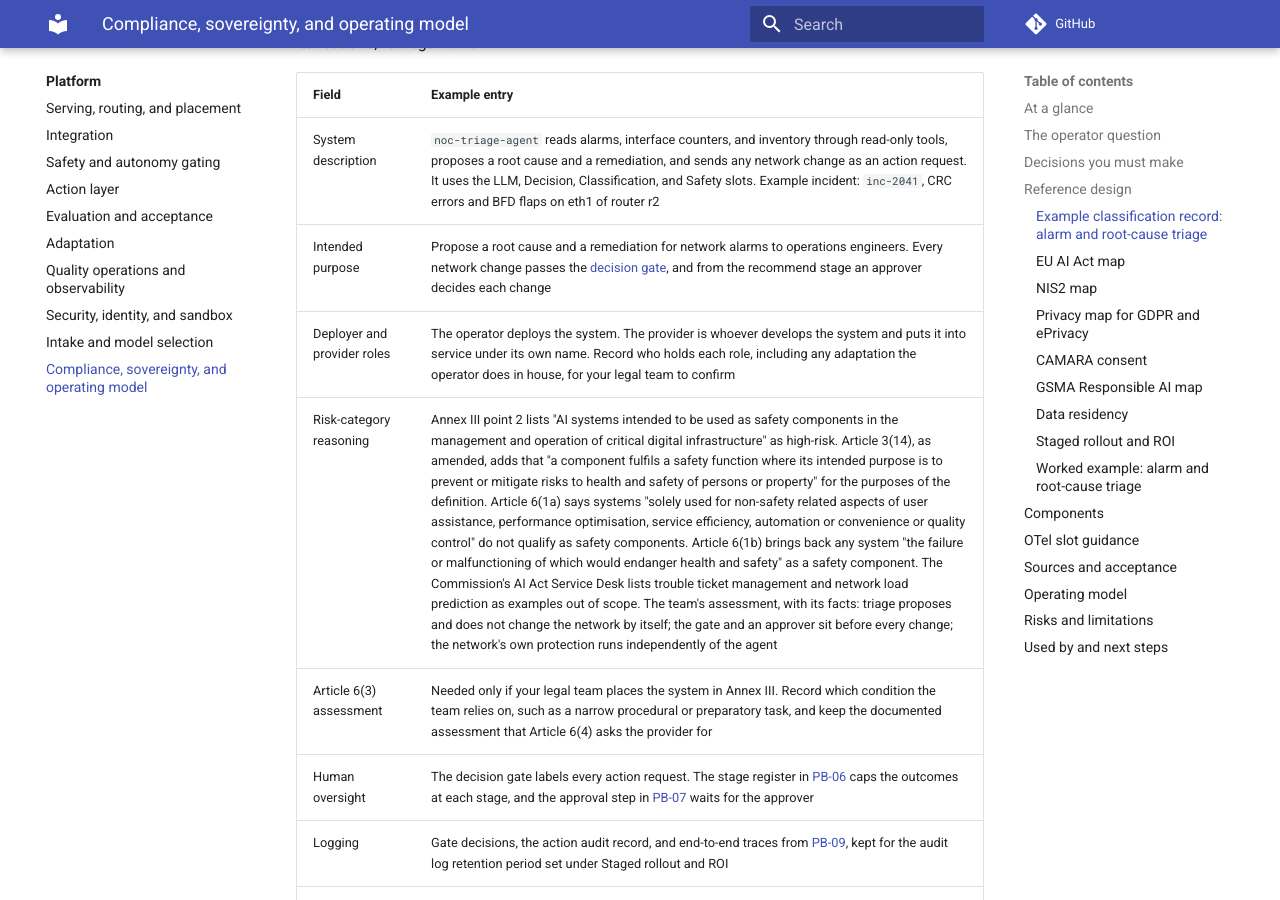
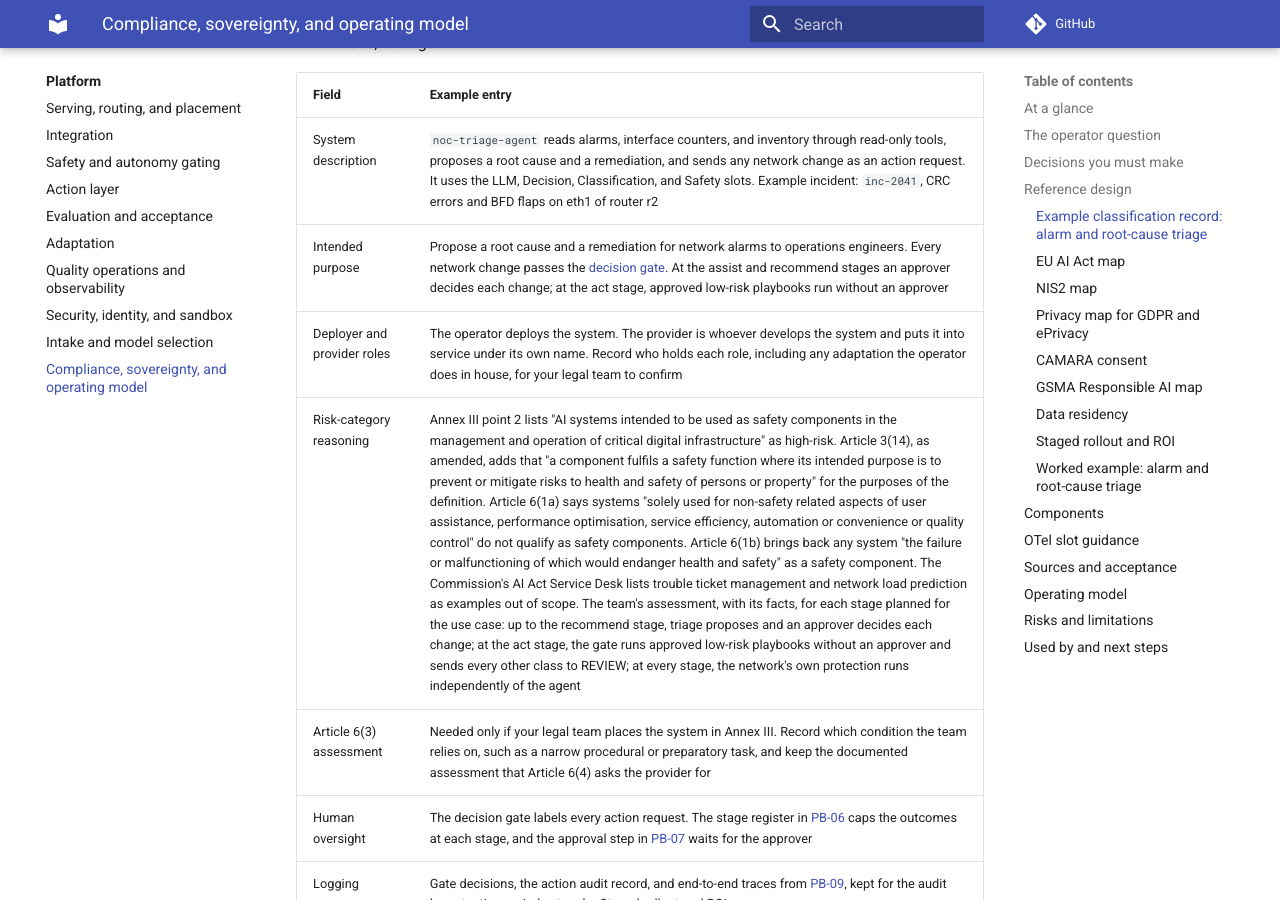
Before and after one commit to ravisharma5/otel-telco-blueprints, an MkDocs documentation site: the page built from platform/compliance-operating-model/README.md, in a window 1280 px wide and 900 px high, scrolled down 2897 px. Built offline with MkDocs 1.6.1 and Material for MkDocs 9.7.7, drawn with Linux system fonts in a browser that asks for light colours; comment, search, counter and statistics services are not loaded; some of the changed text lies outside the part shown.

Commit message:
fix(platform): keep the example classification record true at the act stage
Scope the intended purpose and risk-category facts by stage, state that
approved low-risk playbooks run without an approver at the act stage, and
make promotion to the act stage reopen the record with a new legal sign-off.

````diff
--- a/platform/compliance-operating-model/README.md
+++ b/platform/compliance-operating-model/README.md
@@ -70,9 +70,9 @@ Example: complete this record for your own deployment. The entries cite Regulati
 | Field | Example entry |
 |---|---|
 | System description | `noc-triage-agent` reads alarms, interface counters, and inventory through read-only tools, proposes a root cause and a remediation, and sends any network change as an action request. It uses the LLM, Decision, Classification, and Safety slots. Example incident: `inc-2041`, CRC errors and BFD flaps on eth1 of router r2 |
-| Intended purpose | Propose a root cause and a remediation for network alarms to operations engineers. Every network change passes the [decision gate](../../architecture/decision-gate.md), and from the recommend stage an approver decides each change |
+| Intended purpose | Propose a root cause and a remediation for network alarms to operations engineers. Every network change passes the [decision gate](../../architecture/decision-gate.md). At the assist and recommend stages an approver decides each change; at the act stage, approved low-risk playbooks run without an approver |
 | Deployer and provider roles | The operator deploys the system. The provider is whoever develops the system and puts it into service under its own name. Record who holds each role, including any adaptation the operator does in house, for your legal team to confirm |
-| Risk-category reasoning | Annex III point 2 lists "AI systems intended to be used as safety components in the management and operation of critical digital infrastructure" as high-risk. Article 3(14), as amended, adds that "a component fulfils a safety function where its intended purpose is to prevent or mitigate risks to health and safety of persons or property" for the purposes of the definition. Article 6(1a) says systems "solely used for non-safety related aspects of user assistance, performance optimisation, service efficiency, automation or convenience or quality control" do not qualify as safety components. Article 6(1b) brings back any system "the failure or malfunctioning of which would endanger health and safety" as a safety component. The Commission's AI Act Service Desk lists trouble ticket management and network load prediction as examples out of scope. The team's assessment, with its facts: triage proposes and does not change the network by itself; the gate and an approver sit before every change; the network's own protection runs independently of the agent |
+| Risk-category reasoning | Annex III point 2 lists "AI systems intended to be used as safety components in the management and operation of critical digital infrastructure" as high-risk. Article 3(14), as amended, adds that "a component fulfils a safety function where its intended purpose is to prevent or mitigate risks to health and safety of persons or property" for the purposes of the definition. Article 6(1a) says systems "solely used for non-safety related aspects of user assistance, performance optimisation, service efficiency, automation or convenience or quality control" do not qualify as safety components. Article 6(1b) brings back any system "the failure or malfunctioning of which would endanger health and safety" as a safety component. The Commission's AI Act Service Desk lists trouble ticket management and network load prediction as examples out of scope. The team's assessment, with its facts, for each stage planned for the use case: up to the recommend stage, triage proposes and an approver decides each change; at the act stage, the gate runs approved low-risk playbooks without an approver and sends every other class to REVIEW; at every stage, the network's own protection runs independently of the agent |
 | Article 6(3) assessment | Needed only if your legal team places the system in Annex III. Record which condition the team relies on, such as a narrow procedural or preparatory task, and keep the documented assessment that Article 6(4) asks the provider for |
 | Human oversight | The decision gate labels every action request. The stage register in [PB-06](../safety-autonomy-gating/README.md#staged-autonomy) caps the outcomes at each stage, and the approval step in [PB-07](../action-layer/README.md) waits for the approver |
 | Logging | Gate decisions, the action audit record, and end-to-end traces from [PB-09](../quality-operations/README.md), kept for the audit log retention period set under Staged rollout and ROI |
@@ -203,6 +203,8 @@ These are the stages in the [stage register](../safety-autonomy-gating/README.md
 | Recommend | Adds REVIEW; the approver decides each proposed change | Engineer hours saved; mean time to identify; abstention handling cost; false-ACT cost of proposals the approver rejects |
 | Act | ACT for approved playbooks in low-risk classes; REVIEW for every other class | Engineer hours saved; false-ACT cost; abstention handling cost; mean time to identify |
 
+At the act stage some changes run without an approver, so the facts in the classification record change. Promotion to the act stage reopens the classification record and needs a new legal sign-off before the first playbook runs alone.
+
 ```text
 value per period =
     (engineer hours saved x loaded hourly cost)
@@ -281,6 +283,7 @@ Each key claim links its source, as set out in [the Sources table](../../framewo
 - Gate: no stage promotion happens without the accountable owner named in the RACI.
 - Gate: report ROI only against a shadow-stage baseline for the same use case.
 - Gate: every use case has a residency statement before any data reaches it.
+- Gate: promotion to the act stage reopens the classification record and needs a new legal sign-off.
 
 ## Operating model
 
@@ -303,6 +306,7 @@ Each key claim links its source, as set out in [the Sources table](../../framewo
 | Data leaves the country through an external model provider | Medium | The residency statement bars external providers for regulated data, and the front door routes only to in-country models |
 | Value is claimed without a baseline | High | Report ROI only against the shadow-stage baseline, using the named measures |
 | A use case changes purpose without a new record | Medium | A change of intended purpose reopens the classification record and the rule-to-control map |
+| The record's facts stop holding when a use case reaches the act stage | Medium | Promotion to the act stage reopens the classification record and needs a new legal sign-off |
 
 ## Used by and next steps
 
````
Also changed, not shown: 1 other file.
